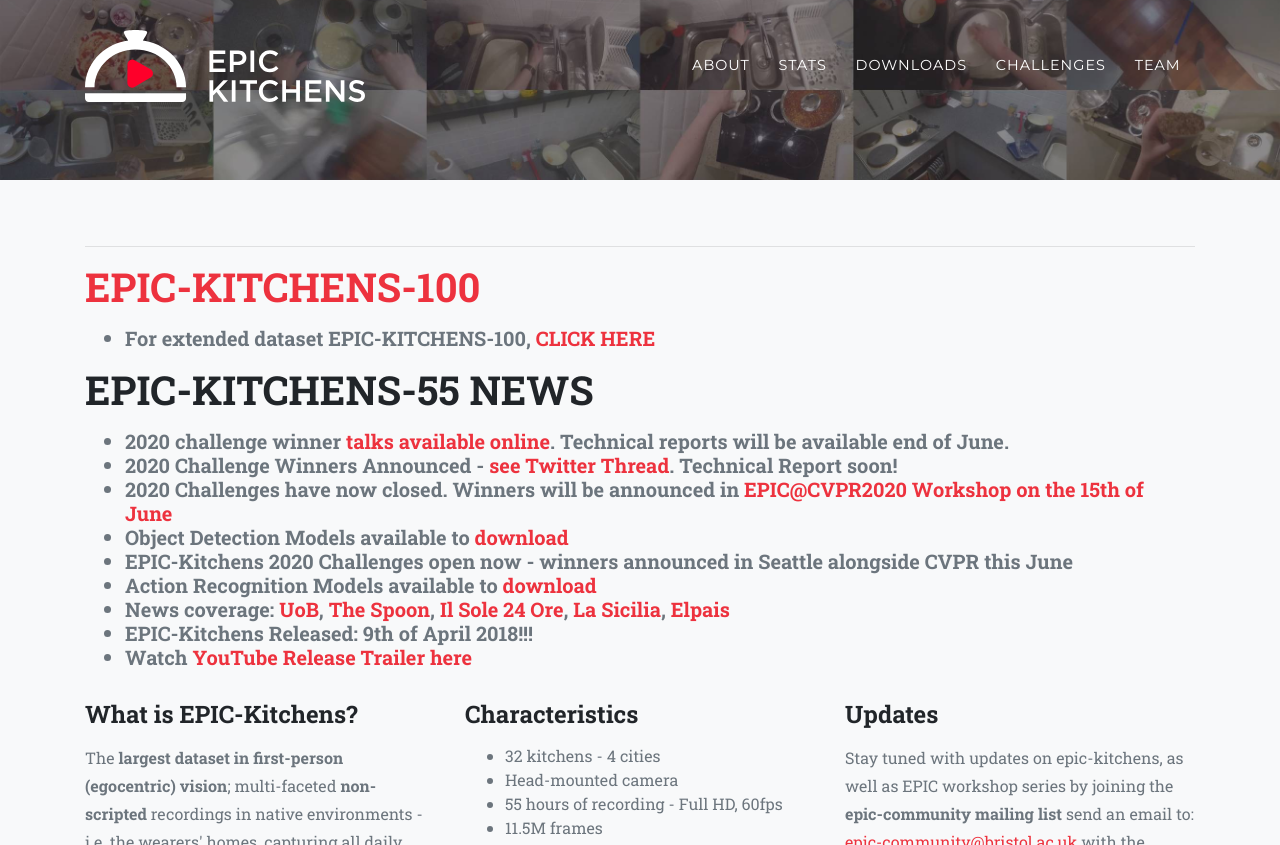
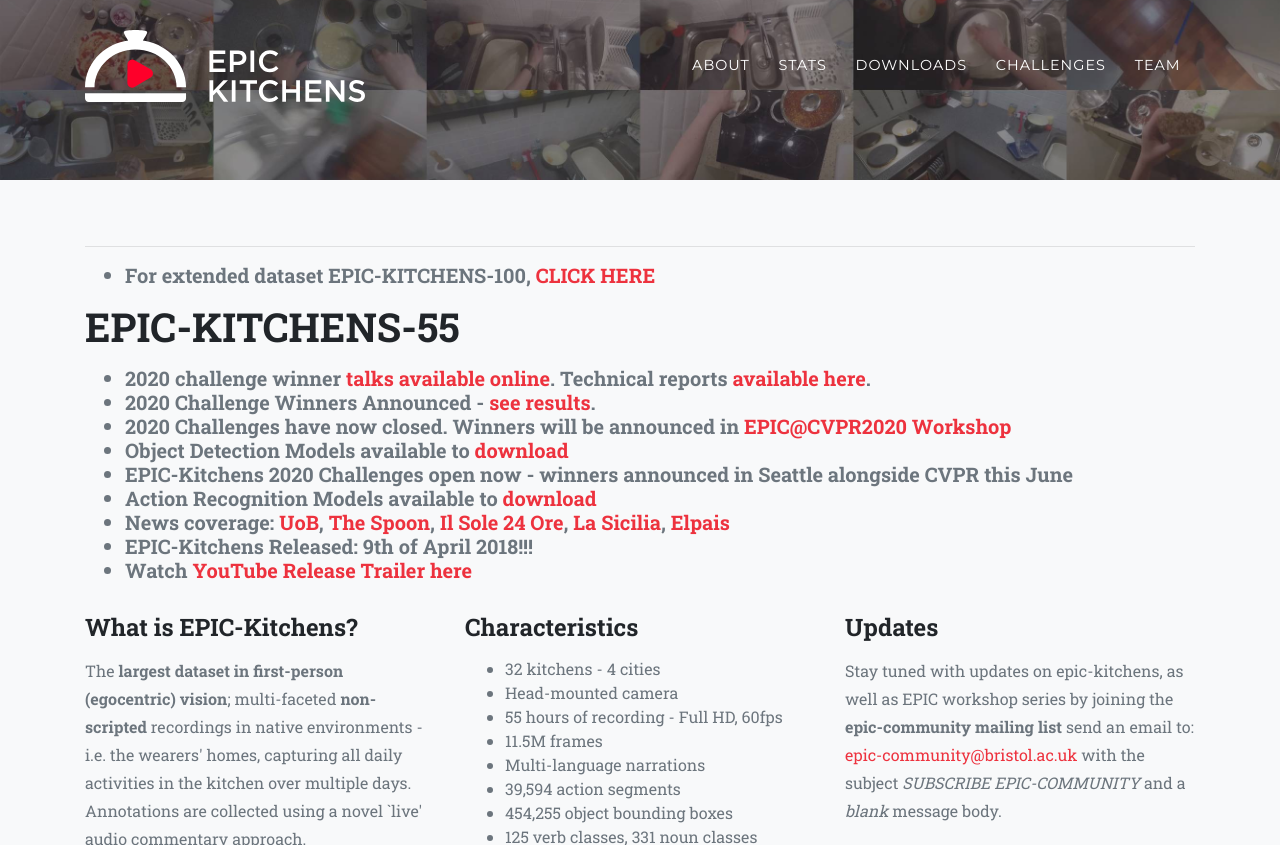
Before and after one commit to epic-kitchens/epic-kitchens.github.io, a Jekyll site: the page built from 2020-55.html, in a window 1280 px wide and 900 px high, cut to the strip 0-845 px from the top of the window. Built offline with Jekyll 4.4.1, drawn with Linux system fonts in a browser that asks for light colours; nearby versions of some CDN libraries; some web fonts are replaced.

Commit message:
WebsiteUpdates

```diff
--- a/2020-55.html
+++ b/2020-55.html
@@ -10,7 +10,6 @@
    <div class="row">
       <div class="col-lg-12">
         <hr/>
-        <h2 class="section-heading text-uppercase"><a href="https://youtu.be/8IzkrWAfAGg">EPIC-KITCHENS-100</a> </h2>
         <h5 class="text-muted" style="text-align:left;">
           <ul>
 
@@ -22,12 +21,12 @@
 
     <div class="row">
       <div class="col-lg-12">
-        <h2 class="section-heading text-uppercase">EPIC-KITCHENS-55 News</h2>
+        <h2 class="section-heading text-uppercase">EPIC-KITCHENS-55</h2>
         <h5 class="text-muted" style="text-align:left;">
           <ul>
-            <li>2020 challenge winner <a href="https://youtu.be/H3nepU4b4YU">talks available online</a>. Technical reports will be available end of June.</li>
-            <li>2020 Challenge Winners Announced - <a href="https://twitter.com/dimadamen/status/1272599307259125761">see Twitter Thread</a>. Technical Report soon!</li>
-            <li>2020 Challenges have now closed. Winners will be announced in <a href="https://eyewear-computing.org/EPIC_CVPR20/">EPIC@CVPR2020 Workshop on the 15th of June</a></li>
+            <li>2020 challenge winner <a href="https://youtu.be/H3nepU4b4YU">talks available online</a>. Technical reports <a href="./Reports/EPIC-KITCHENS-Challenges-2020-Report.pdf">available here</a>.</li>
+            <li>2020 Challenge Winners Announced - <a href="#results">see results</a>.</li>
+            <li>2020 Challenges have now closed. Winners will be announced in <a href="https://eyewear-computing.org/EPIC_CVPR20/">EPIC@CVPR2020 Workshop</a></li>
             <li>Object Detection Models available to <a href="#arModels">download</a></li>
             <li>EPIC-Kitchens 2020 Challenges open now - winners announced in Seattle alongside CVPR this June</li>
               <li>Action Recognition Models available to <a href="#arModels">download</a></li>
```
Also changed, not shown: 2020-100.html (+16 -2 lines), 1 other file.
